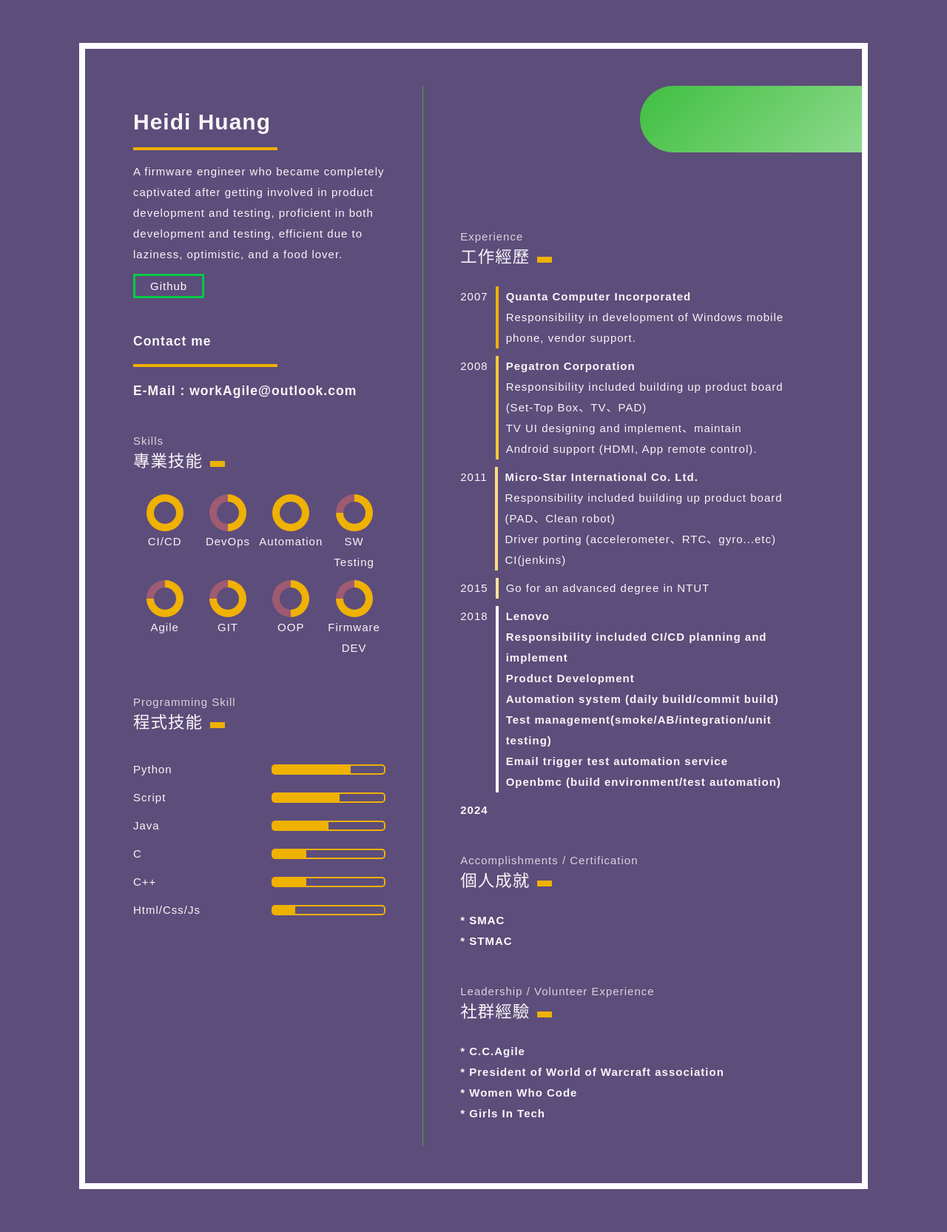
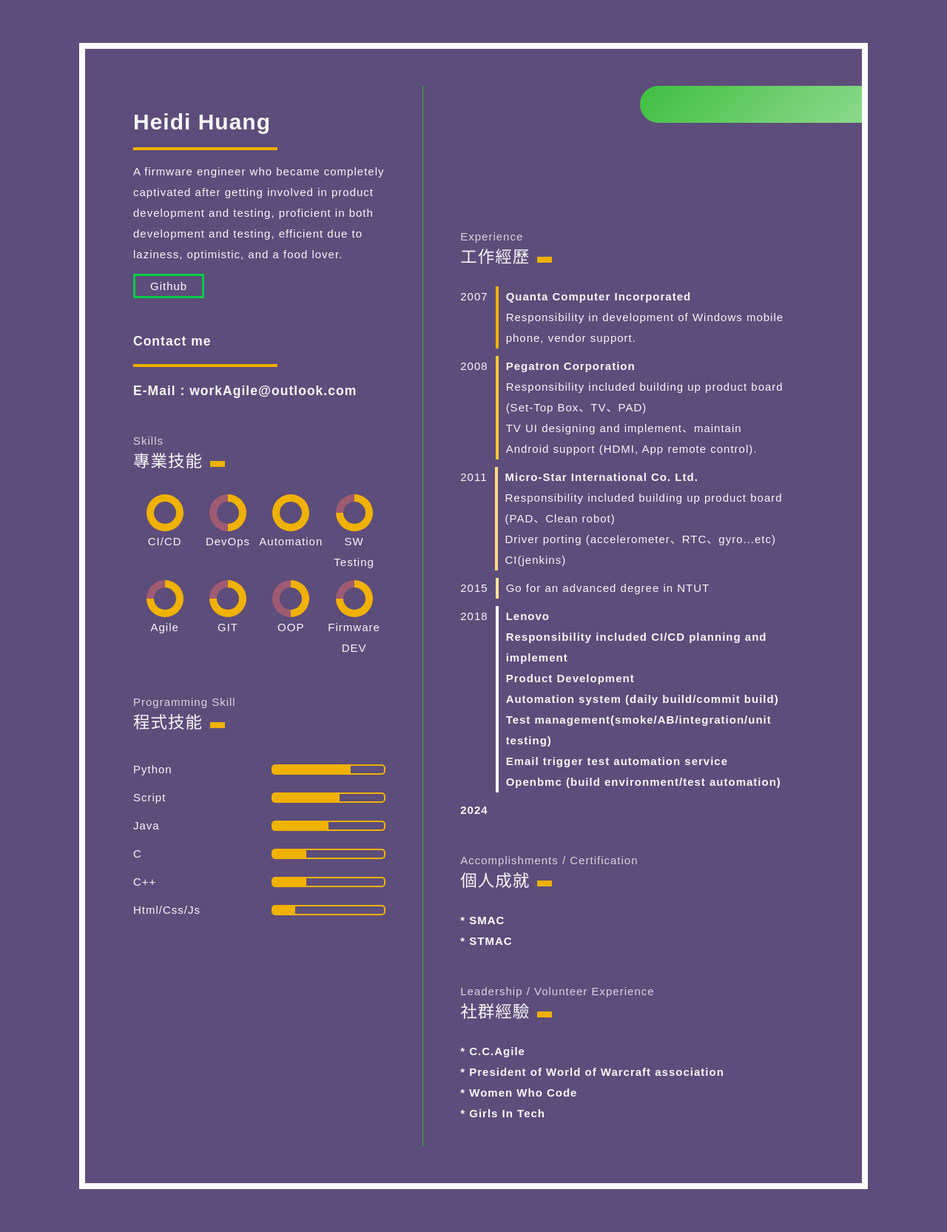
Before and after one commit to gitmaruneko/gitmaruneko.github.io, a Jekyll site: the page personal.html, which Jekyll copies as it is, in a window 1280 px wide. Shown: the whole page at 74% size. Built offline with Jekyll 4.4.1, drawn with Linux system fonts in a browser that asks for light colours.

```diff
--- a/assets/css/style_personal.css
+++ b/assets/css/style_personal.css
@@ -86,7 +86,7 @@
 
 .decoration{
   width: 300px;
-  height: 90px;
+  height: 50px;
   background: linear-gradient(135deg,#40bf40,#8cd98c);
   border-radius: 70px 0px 0px 70px;
   position: absolute;
```
